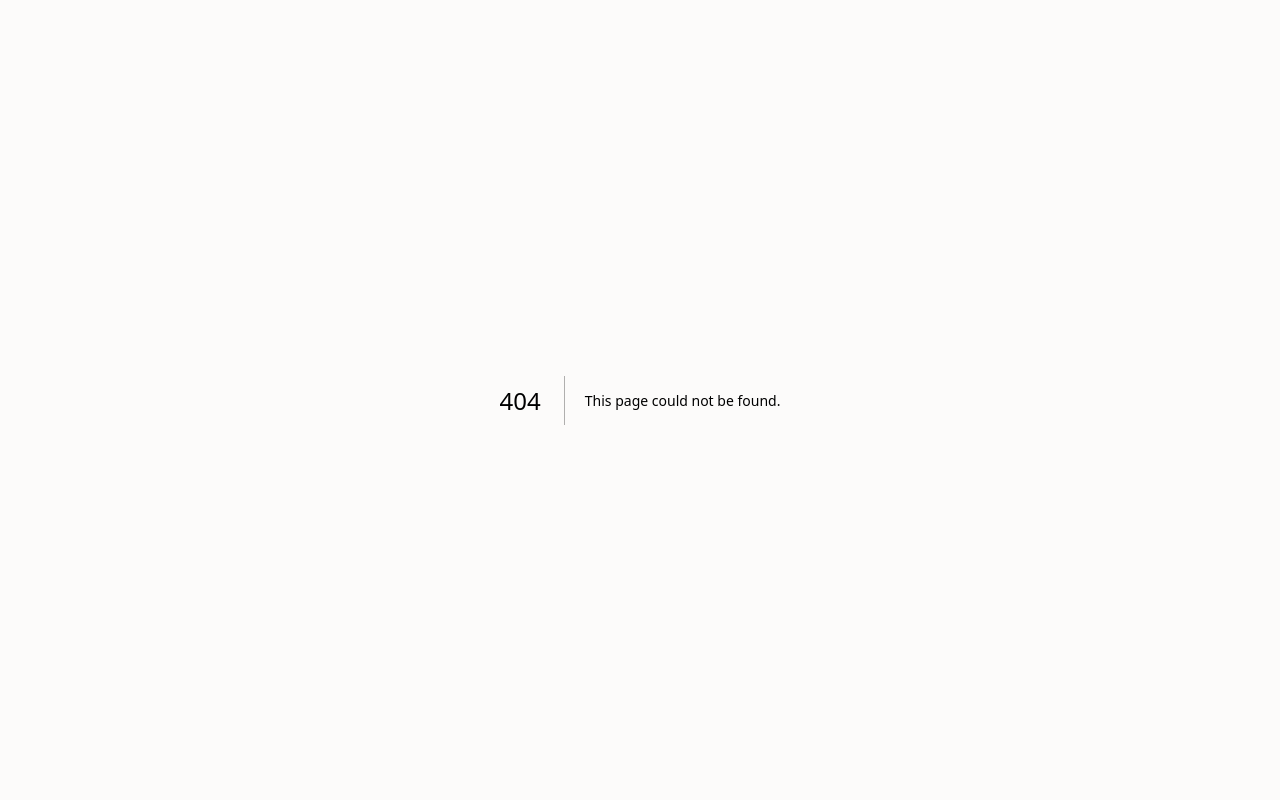
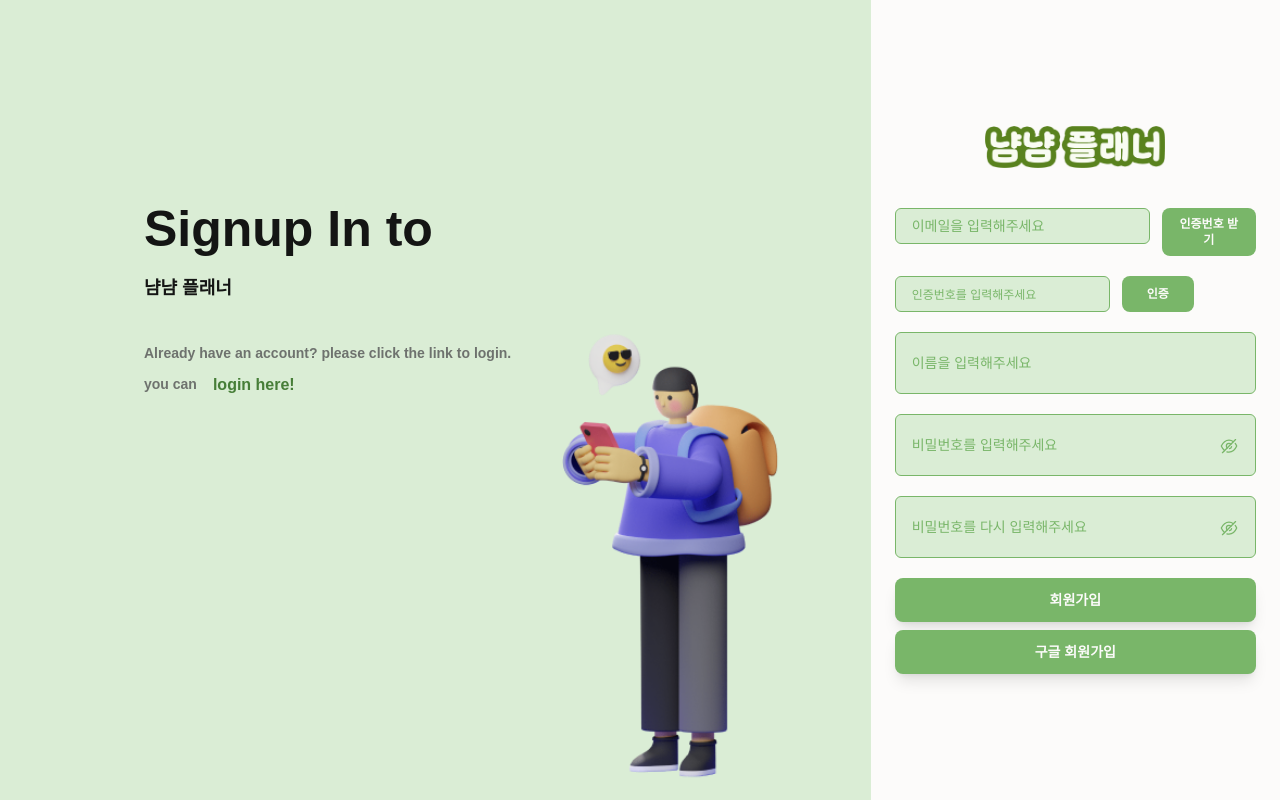
Before and after one commit to devping-kr/NNplanner-FE, a Next.js app: page /signup in a window 1280 px wide. Before the commit this address had no page. Built offline with nearby package versions, Linux system fonts and the light colour scheme.

Commit message:
Feat: Signup페이지, SignupBody 컴포넌트 작성

```diff
--- /dev/null
+++ b/src/app/(auth)/signup/page.tsx
@@ -0,0 +1,7 @@
+import Signup from '@/components/feature/Signup';
+
+const page = () => {
+  return <Signup />;
+};
+
+export default page;
--- /dev/null
+++ b/src/components/feature/Signup/index.tsx
@@ -0,0 +1,29 @@
+import Logo from '@/components/common/Logo';
+import AuthHeader from '@/components/shared/Auth/AuthHeader';
+import SignupBody from '@/components/shared/Auth/SignupBody';
+import { AUTH_TEXT } from '@/constants/_authText';
+
+const Signup = () => {
+  const { title, serviceName, contents } = AUTH_TEXT.signup;
+  return (
+    <main className='mx-auto my-0 flex overflow-hidden'>
+      <section className='relative flex w-full flex-col gap-10 bg-green-100 pl-36 pt-48'>
+        <AuthHeader
+          title={title}
+          serviceName={serviceName}
+          contents={contents}
+          href='/login'
+          image='login'
+          linkText='login'
+        />
+      </section>
+      <div className='h-full bg-gradient-to-b from-green-100 to-transparent'></div>
+      <section className='flex h-screen w-1/2 flex-col items-center justify-center gap-10'>
+        <Logo width={180} height={42} href='#' />
+        <SignupBody />
+      </section>
+    </main>
+  );
+};
+
+export default Signup;
--- /dev/null
+++ b/src/components/shared/Auth/SignupBody/index.tsx
@@ -0,0 +1,136 @@
+'use client';
+
+import { ChangeEvent, useState } from 'react';
+import { zodResolver } from '@hookform/resolvers/zod';
+import { useForm } from 'react-hook-form';
+import { signUpSchema } from '@/schema/authSchema';
+import Button from '@/components/common/Button/Button';
+import { Input } from '@/components/common/Input';
+
+const SignupBody = () => {
+  const [isShowPassword, setIsShowPassword] = useState(false);
+  const [isShowPasswordConfirm, setIsShowPasswordConfirm] = useState(false);
+  const [verification, setVerification] = useState('');
+
+  const {
+    register,
+    handleSubmit,
+    formState: { errors },
+  } = useForm({
+    resolver: zodResolver(signUpSchema),
+    defaultValues: {
+      email: '',
+      name: '',
+      password: '',
+      passwordConfirm: '',
+    },
+  });
+
+  const handleVerification = (e: ChangeEvent<HTMLInputElement>) => {
+    setVerification(e.target.value);
+  };
+
+  const onSubmit = (data: {
+    email: string;
+    password: string;
+    passwordConfirm: string;
+    name: string;
+  }) => {
+    // TODO: auth api 배포후 작성예정
+    console.log(data);
+  };
+
+  return (
+    <form onSubmit={handleSubmit(onSubmit)} className='w-full'>
+      <fieldset className='flex w-full flex-col gap-5 px-6'>
+        <legend className='sr-only'>회원가입 인증</legend>
+        <div className='flex gap-3'>
+          <div className='flex w-full flex-col'>
+            <Input
+              type='text'
+              placeholder='이메일을 입력해주세요'
+              height='basic'
+              className='text-green-500 placeholder:text-green-400'
+              {...register('email')}
+            />
+            {errors.email && (
+              <span className='text-red-300'>{errors.email.message}</span>
+            )}
+          </div>
+          <Button size='small' type='button' className='flex w-1/3'>
+            인증번호 받기
+          </Button>
+        </div>
+        <div className='flex w-full gap-3'>
+          <Input
+            type='text'
+            placeholder='인증번호를 입력해주세요'
+            height='basic'
+            value={verification}
+            onChange={handleVerification}
+            className='text-green-500 placeholder:text-xs placeholder:text-green-400'
+          />
+          <Button size='small' type='button' className='flex w-1/5'>
+            인증
+          </Button>
+        </div>
+        <div>
+          <Input
+            type='text'
+            placeholder='이름을 입력해주세요'
+            height='large'
+            className='text-green-500 placeholder:text-green-400'
+            {...register('name')}
+          />
+          {errors.name && (
+            <span className='text-red-300'>{errors.name.message}</span>
+          )}
+        </div>
+        <div>
+          <Input
+            type={isShowPassword ? 'text' : 'password'}
+            placeholder='비밀번호를 입력해주세요'
+            height='large'
+            className='text-green-500 placeholder:text-green-400'
+            isRightIcon={true}
+            rightIcon={isShowPassword ? 'show' : 'hide'}
+            rightIconAction={() => setIsShowPassword(!isShowPassword)}
+            {...register('password')}
+          />
+          {errors.password && (
+            <span className='text-red-300'>{errors.password.message}</span>
+          )}
+        </div>
+        <div>
+          <Input
+            type={isShowPasswordConfirm ? 'text' : 'password'}
+            placeholder='비밀번호를 다시 입력해주세요'
+            height='large'
+            className='text-green-500 placeholder:text-green-400'
+            isRightIcon={true}
+            rightIcon={isShowPasswordConfirm ? 'show' : 'hide'}
+            rightIconAction={() =>
+              setIsShowPasswordConfirm(!isShowPasswordConfirm)
+            }
+            {...register('passwordConfirm')}
+          />
+          {errors.passwordConfirm && (
+            <span className='text-red-300'>
+              {errors.passwordConfirm.message}
+            </span>
+          )}
+        </div>
+        <div className='flex w-full flex-col gap-2'>
+          <Button type='submit' size='basic' className='shadow-lg'>
+            회원가입
+          </Button>
+          <Button type='submit' size='basic' className='shadow-lg'>
+            구글 회원가입
+          </Button>
+        </div>
+      </fieldset>
+    </form>
+  );
+};
+
+export default SignupBody;
```
